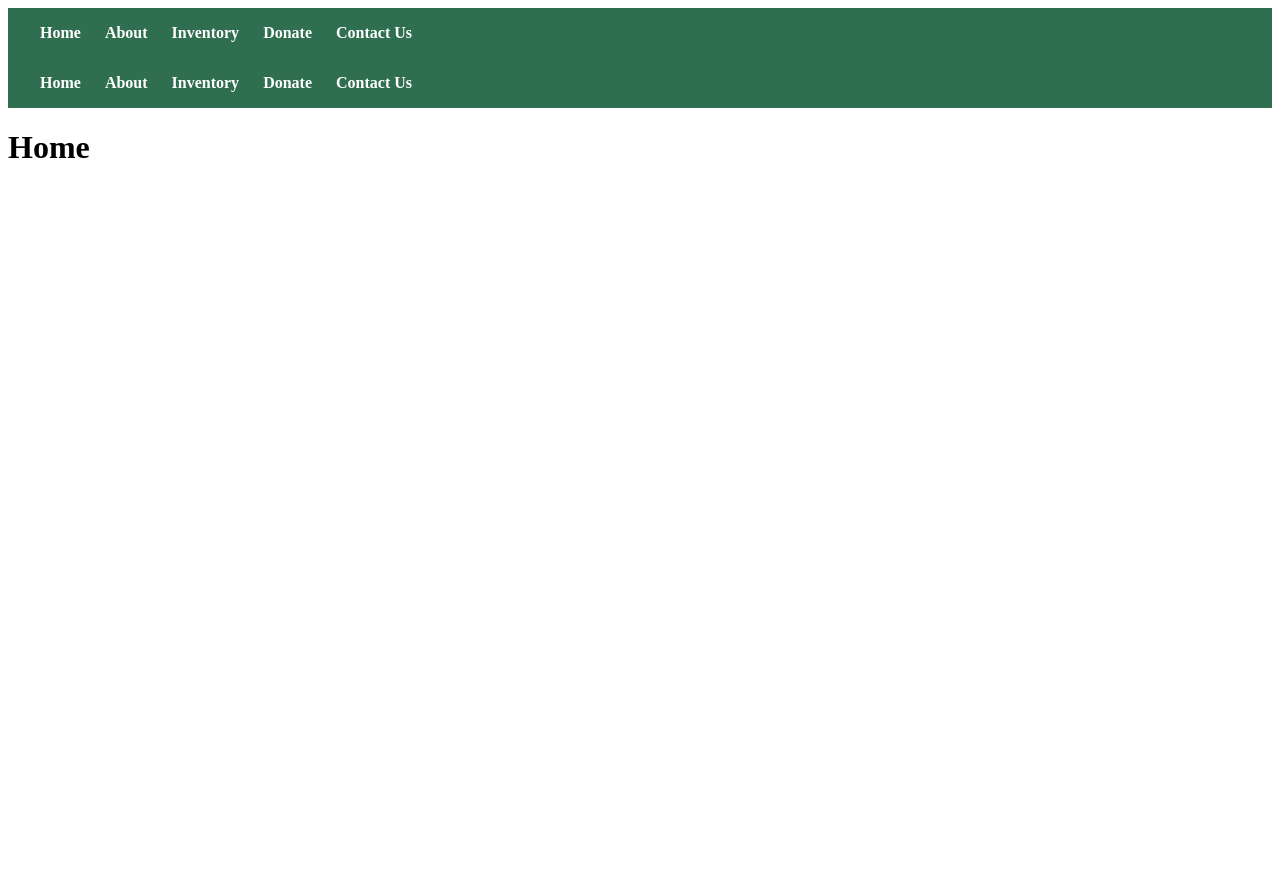
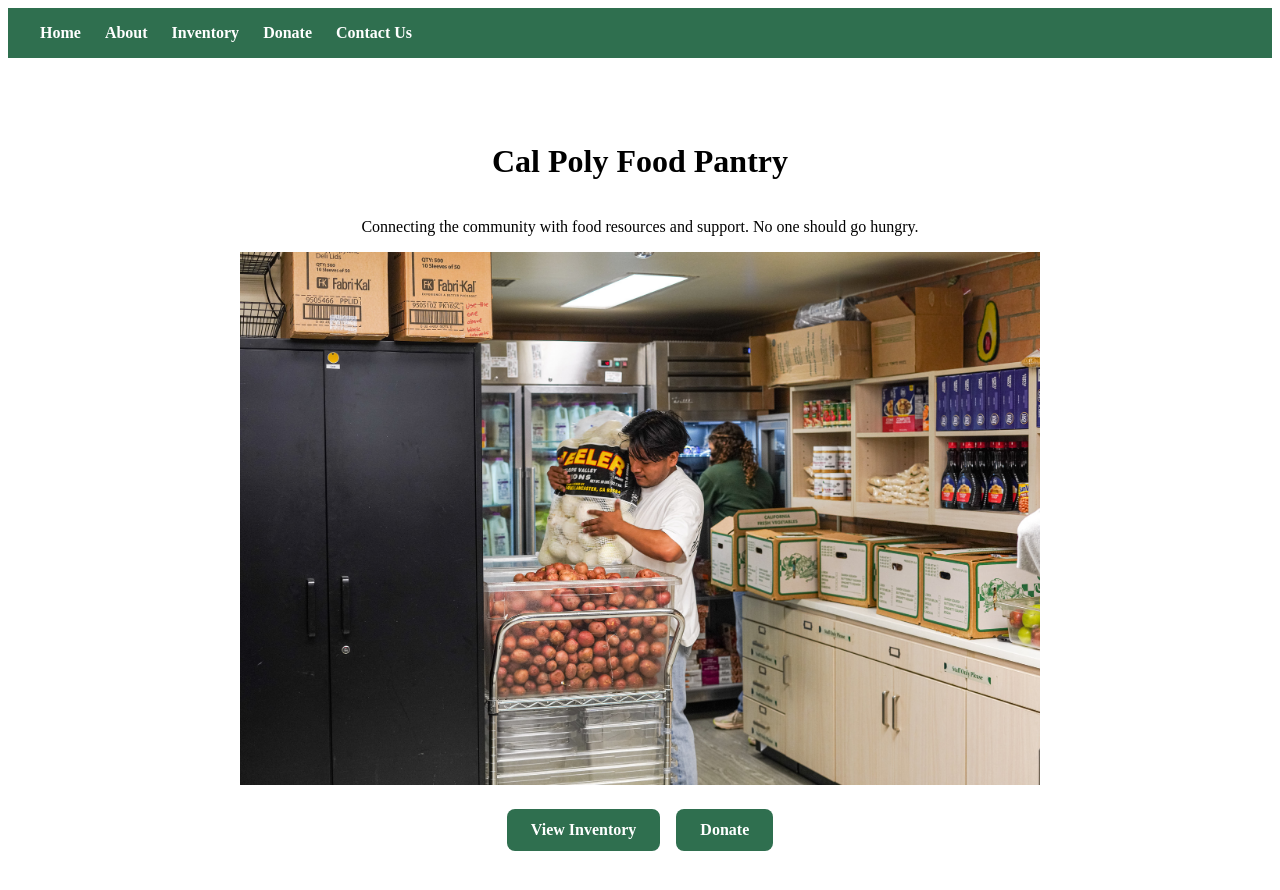
Before and after one commit to soniiss/H4I_Portfolio_, a Next.js app: page / in a window 1280 px wide. Shown: the top 890 px of the page. Before the commit the page ends 800 px from the top, so only its background shows below. Built offline with nearby package versions, Linux system fonts and the light colour scheme.

Commit message:
moved home to page in app

```diff
--- a/src/app/page.tsx
+++ b/src/app/page.tsx
@@ -1,12 +1,29 @@
-import Navbar from "@/components/Navbar";
-import { redirect } from "next/navigation";
+import Link from "next/link";
+import Image from "next/image";
+import styles from "./page.module.css";
 
 export default function Home() {
   return (
-    <main>
-      <Navbar />
-      <h1>Home</h1>
+    <main className={styles.hero}>
+      <h1>Cal Poly Food Pantry</h1>
+      <p>Connecting the community with food resources and support. No one should go hungry.</p>
+
+      <Image
+        src="/food-pantry.jpg"
+        alt="Food pantry volunteers"
+        width={2048}
+        height={1365}
+        className={styles.heroImage}
+      />
+
+      <div className={styles.buttons}>
+        <Link href="/inventory" className={styles.button}>
+          View Inventory
+        </Link>
+        <Link href="/donate" className={styles.button}>
+          Donate
+        </Link>
+      </div>
     </main>
   );
-  redirect("/about");
 }
```
Also changed, not shown: src/app/home/page.tsx (deleted, +0 -29 lines), src/app/page.module.css (renamed from src/app/home/page.module.css), 2 other files (tests, documents, lock files or other folders).
